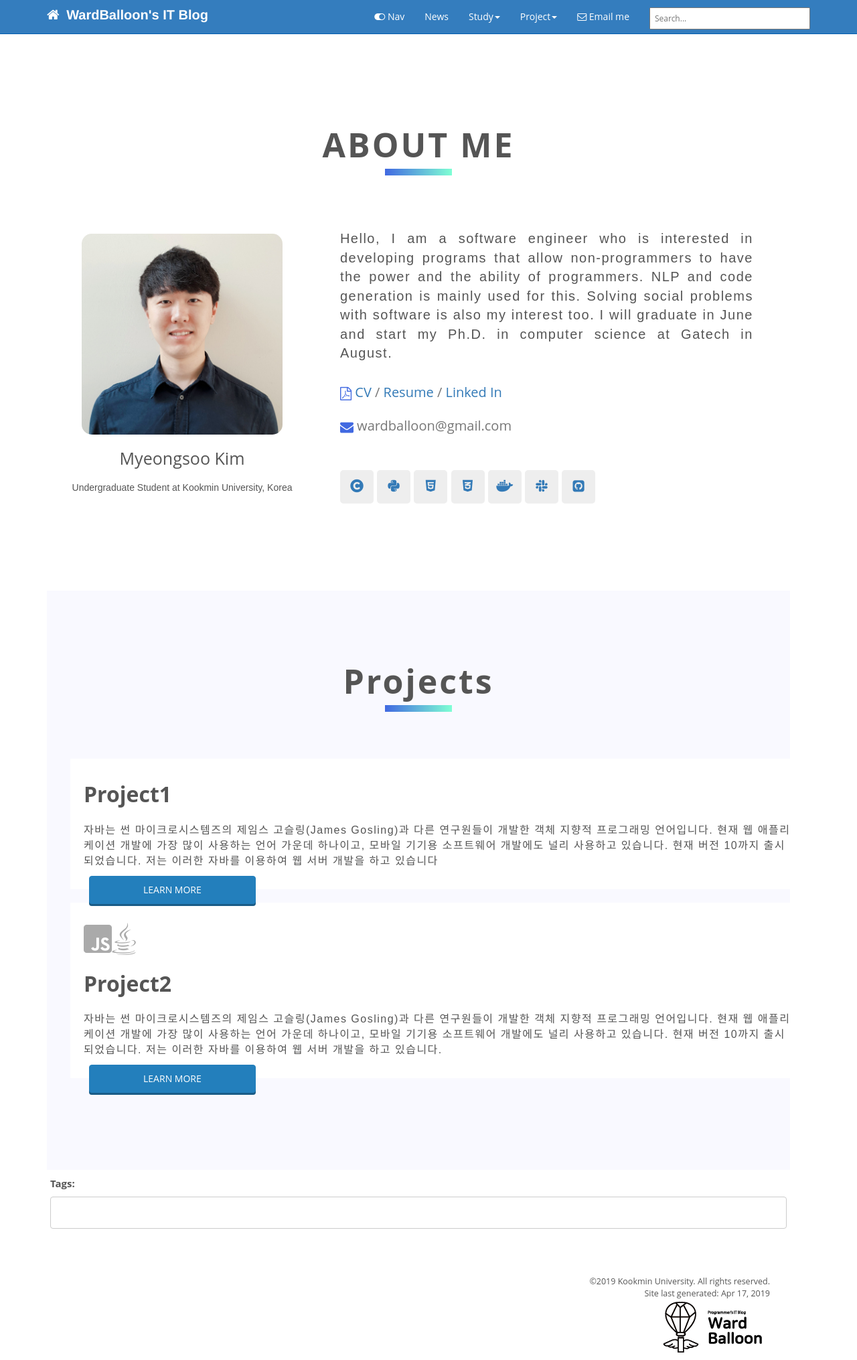
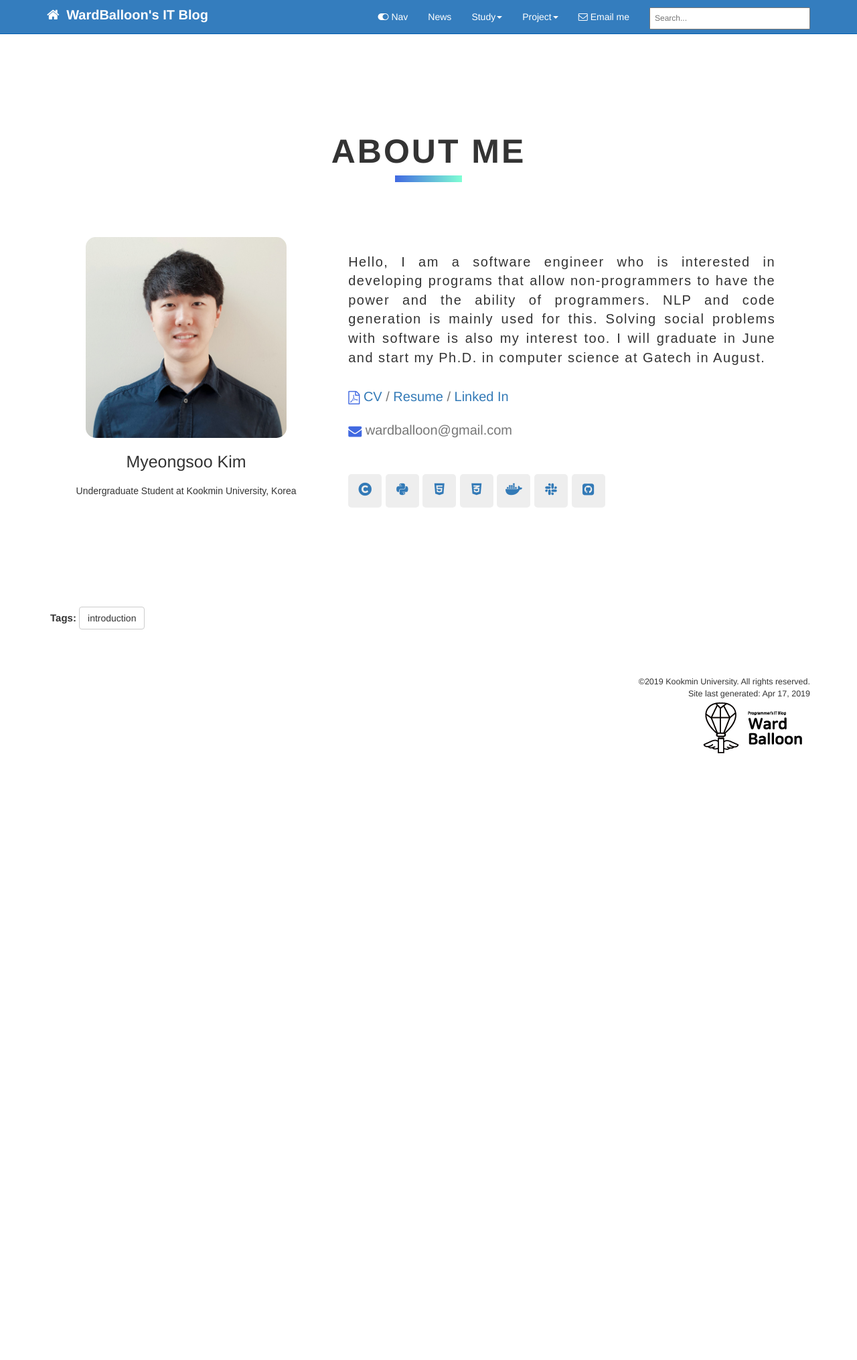
Before and after one commit to codingsoo/codingsoo.github.io1, a Jekyll site: the page built from index.html, in a window 1280 px wide. Shown: the whole page at 67% size. Built offline with Jekyll 4.4.1, drawn with Linux system fonts in a browser that asks for light colours; nearby versions of some CDN libraries; comment, search, counter and statistics services are not loaded; after the commit the page ends 1186 px from its top, so only the background shows below that.

Commit message:
Update index file with simpler one

```diff
--- a/index.html
+++ b/index.html
@@ -75,27 +75,6 @@
 				</div>
 			</div>
 		</section>
-
-        <section class="services-area" id="service">
-			<div class="title">
-				Projects
-			</div>
-			<div class="container">
-
-				<div class="item">
-					<div class="service">Project1</div>
-					<div class="contents">자바는 썬 마이크로시스템즈의 제임스 고슬링(James Gosling)과 다른 연구원들이 개발한 객체 지향적 프로그래밍 언어입니다. 현재 웹 애플리케이션 개발에 가장 많이 사용하는 언어 가운데 하나이고, 모바일 기기용 소프트웨어 개발에도 널리 사용하고 있습니다. 현재 버전 10까지 출시되었습니다. 저는 이러한 자바를 이용하여 웹 서버 개발을 하고 있습니다</div>
-                    <div class="col three"><a href="#" class="btn btn-dark-blue">Learn More</a></div>
-				</div>
-
-				<div class="item">
-					<div class="icon"><span><i class="fab fa-js-square"></i></span><span><i class="fab fa-java"></i></span></div>
-					<div class="service">Project2</div>
-					<div class="contents">자바는 썬 마이크로시스템즈의 제임스 고슬링(James Gosling)과 다른 연구원들이 개발한 객체 지향적 프로그래밍 언어입니다. 현재 웹 애플리케이션 개발에 가장 많이 사용하는 언어 가운데 하나이고, 모바일 기기용 소프트웨어 개발에도 널리 사용하고 있습니다. 현재 버전 10까지 출시되었습니다. 저는 이러한 자바를 이용하여 웹 서버 개발을 하고 있습니다.</div>
-                    <div class="col three"><a href="#" class="btn btn-dark-blue">Learn More</a></div>
-				</div>
-			</div>
-		</section>
 	</div>
 
 </body>
--- a/portfolio.css
+++ b/portfolio.css
@@ -197,126 +197,3 @@
 	letter-spacing: 1.5px;
 	padding: 10px 0;
 }
-
-/*CSS for a really simple responsive grid*/
-body{font-family:Open Sans; color:#555555;}
-h1{font-size:24px; font-weight:normal; margin:0.4em 0;}
-
-.container .row { float: left; clear: both; width: 100%; }
-.container .col { float: left; margin: 0 0 1.2em; padding-right: 1.2em; padding-left: 1.2em; }
-.container .col.one, .container .col.two, .container .col.three, .container .col.four, .container .col.five, .container .col.six, .container .col.seven, .container .col.eight, .container .col.nine, .container .col.ten, .container .col.eleven, .container .col.twelve { width: 100%; }
-
-
-@media screen and (min-width: 767px) {
-  .container .row{width:100%; float:left; clear:both;}
-  .container .col{float: left; margin: 0 0 1em; padding-right: .5em; padding-left: .5em;}
-  .container .col.one { width: 8.33%; }
-  .container .col.two { width: 16.66%; }
-  .container .col.three { width: 24.99%; }
-  .container .col.four { width: 50%; }
-  .container .col.five { width: 41.65%; }
-  .container .col.six { width: 49.98%; }
-  .container .col.seven { width: 58.31%; }
-  .container .col.eight { width: 66.64%; }
-  .container .col.nine { width: 74.97%; }
-  .container .col.ten { width: 83.3%; }
-  .container .col.eleven { width: 91.65%; }
-  .container .col.tweleve { width: 100%; }
-}
-
-/*All the button styles*/
-
-a{text-decoration:none;}
-
-/********************
-GENERIC BUTTON STYLES
-********************/
-.btn {font-size: 18px; white-space:nowrap; width:100%; padding:.8em 1.5em; font-family: Open Sans, Helvetica,Arial,sans-serif; line-height:18px; display: inline-block;zoom: 1; color: #fff; text-align: center; position:relative; -webkit-transition: border .25s linear, color .25s linear, background-color .25s linear; transition: border .25s linear, color .25s linear, background-color .25s linear;}
-
-/*SEA GREEN BUTTON STYLES*/
-.btn.btn-sea{background-color: #08bc9a; border-color: #08bc9a; -webkit-box-shadow: 0 3px 0 #088d74; box-shadow: 0 3px 0 #088d74;}
-.btn.btn-sea:hover{background-color:#01a183;}
-.btn.btn-sea:active{ top: 3px; outline: none; -webkit-box-shadow: none; box-shadow: none;}
-
-/*DARK BLUE BUTTON STYLES*/
-.btn.btn-dark-blue{background-color: #237fbc; border-color: #237fbc; -webkit-box-shadow: 0 3px 0 #1a5c87; box-shadow: 0 3px 0 #1a5c87;}
-.btn.btn-dark-blue:hover{background-color:#166ea8;}
-.btn.btn-dark-blue:active{ top: 3px; outline: none; -webkit-box-shadow: none; box-shadow: none;}
-
-/*RED/ROUGE BUTTON STYLES*/
-.btn.btn-rouge{background-color: #c0392b; border-color: #c0392b; -webkit-box-shadow: 0 3px 0 #8f2a1f; box-shadow: 0 3px 0 #8f2a1f;}
-.btn.btn-rouge:hover{background-color:#ac3420;}
-.btn.btn-rouge:active{top: 3px; outline: none; -webkit-box-shadow: none; box-shadow: none;}
-
-/*DARK BUTTON STYLES*/
-.btn.btn-dark{background-color: #2c3d51; border-color: #2c3d51; -webkit-box-shadow: 0 3px 0 #080c0f; box-shadow: 0 3px 0 #080c0f;}
-.btn.btn-dark:hover{background-color:#202d3d;}
-.btn.btn-dark:active{top: 3px; outline: none; -webkit-box-shadow: none; box-shadow: none;}
-
-/*DARK BUTTON STYLES*/
-.btn.btn-orange{background-color: #f59e00; border-color: #f59e00; -webkit-box-shadow: 0 3px 0 #b37401; box-shadow: 0 3px 0 #b37401;}
-.btn.btn-orange:hover{background-color:#dd9003;}
-.btn.btn-orange:active{top: 3px; outline: none; -webkit-box-shadow: none; box-shadow: none;}
-
-/*SUNFLOWER BUTTON STYLES*/
-.btn.btn-sunflower{background-color: #f2c500; border-color: #f2c500; -webkit-box-shadow: 0 3px 0 #b19001; box-shadow: 0 3px 0 #b19001;}
-.btn.btn-sunflower:hover{background-color:#e3ba02;}
-.btn.btn-sunflower:active{top: 3px; outline: none; -webkit-box-shadow: none; box-shadow: none;}
-
-/*RED BUTTON STYLES*/
-.btn.btn-red{background-color: #ea4f37; border-color: #ea4f37; -webkit-box-shadow: 0 3px 0 #b13825; box-shadow: 0 3px 0 #b13825;}
-.btn.btn-red:hover{background-color:#a53422;}
-.btn.btn-red:active{top: 3px; outline: none; -webkit-box-shadow: none; box-shadow: none;}
-
-/*CONCRETE BUTTON STYLES*/
-.btn.btn-concrete{background-color: #7e8c8d; border-color: #7e8c8d; -webkit-box-shadow: 0 3px 0 #4e5b5c; box-shadow: 0 3px 0 #4e5b5c;}
-.btn.btn-concrete:hover{background-color:#6a7879;}
-.btn.btn-concrete:active{top: 3px; outline: none; -webkit-box-shadow: none; box-shadow: none;}
-
-/********************
-SOCIAL BUTTON STYLES
-********************/
-
-/*FACEBOOK*/
-.btn.btn-facebook{background-color: #2479b6; border-color: #2479b6; -webkit-box-shadow: 0 3px 0 #1c6394; box-shadow: 0 3px 0 #1c6394;}
-.btn.btn-facebook:active{top: 3px; outline: none; -webkit-box-shadow: none; box-shadow: none;}
-/*TWITTER*/
-.btn.btn-twitter{background-color: #2a91db; border-color: #2a91db; -webkit-box-shadow: 0 3px 0 #1d6ea7; box-shadow: 0 3px 0 #1d6ea7;}
-.btn.btn-twitter:active{top: 3px; outline: none; -webkit-box-shadow: none; box-shadow: none;}
-/*GOOGLE PLUS*/
-.btn.btn-google-plus{background-color: #be3b26; border-color: #be3b26; -webkit-box-shadow: 0 3px 0 #842719; box-shadow: 0 3px 0 #842719;}
-.btn.btn-google-plus:active{top: 3px; outline: none; -webkit-box-shadow: none; box-shadow: none;}
-/*DRIBBBLE*/
-.btn.btn-dribbble{background-color: #f62d7e; border-color: #f62d7e; -webkit-box-shadow: 0 3px 0 #d3235a; box-shadow: 0 3px 0 #d3235a;}
-.btn.btn-dribbble:active{top: 3px; outline: none; -webkit-box-shadow: none; box-shadow: none;}
-/*YOU TUBE*/
-.btn.btn-you-tube{background-color: #cf3728; border-color: #cf3728; -webkit-box-shadow: 0 3px 0 #9a1e1a; box-shadow: 0 3px 0 #9a1e1a;}
-.btn.btn-you-tube:active{top: 3px; outline: none; -webkit-box-shadow: none; box-shadow: none;}
-/*LinkedIn*/
-.btn.btn-linkedin{background-color: #0074ba; border-color: #0074ba; -webkit-box-shadow: 0 3px 0 #00497b; box-shadow: 0 3px 0 #00497b;}
-.btn.btn-linkedin:active{top: 3px; outline: none; -webkit-box-shadow: none; box-shadow: none;}
-/*Dropbox*/
-.btn.btn-dropbox{background-color: #0083e4; border-color: #0083e4; -webkit-box-shadow: 0 3px 0 #015593; box-shadow: 0 3px 0 #015593;}
-.btn.btn-dropbox:active{top: 3px; outline: none; -webkit-box-shadow: none; box-shadow: none;}
-/*Wordpress*/
-.btn.btn-wordpress{background-color: #1d7794; border-color: #1d7794; -webkit-box-shadow: 0 3px 0 #114657; box-shadow: 0 3px 0 #114657;}
-.btn.btn-wordpress:active{top: 3px; outline: none; -webkit-box-shadow: none; box-shadow: none;}
-/*Pinterest*/
-.btn.btn-pinterest{background-color: #c8232a; border-color: #c8232a; -webkit-box-shadow: 0 3px 0 #89171b; box-shadow: 0 3px 0 #89171b;}
-.btn.btn-pinterest:active{ top: 3px; outline: none; -webkit-box-shadow: none; box-shadow: none;}
-/*Skype*/
-.btn.btn-skype{background-color: #2eabde; border-color: #2eabde; -webkit-box-shadow: 0 3px 0 #1b6684; box-shadow: 0 3px 0 #1b6684;}
-.btn.btn-skype:active{top: 3px; outline: none; -webkit-box-shadow: none; box-shadow: none;}
-/*Instagram*/
-.btn.btn-instagram{background-color: #5182aa; border-color: #5182aa; -webkit-box-shadow: 0 3px 0 #1f415d; box-shadow: 0 3px 0 #1f415d;}
-.btn.btn-instagram:active{top: 3px; outline: none; -webkit-box-shadow: none; box-shadow: none;}
-/*RSS*/
-.btn.btn-rss{background-color: #f8a933; border-color: #f8a933; -webkit-box-shadow: 0 3px 0 #ab7422; box-shadow: 0 3px 0 #ab7422;}
-.btn.btn-rss:active{top: 3px; outline: none; -webkit-box-shadow: none; box-shadow: none;}
-
-/**********
-Icon styles
-**********/
-.btn i {padding-right:0.8em; line-height:22px;}
-.icon-only{padding: 1em;}
-.icon-only i{padding-right:0; font-size:22px; line-height:22px; }
```
